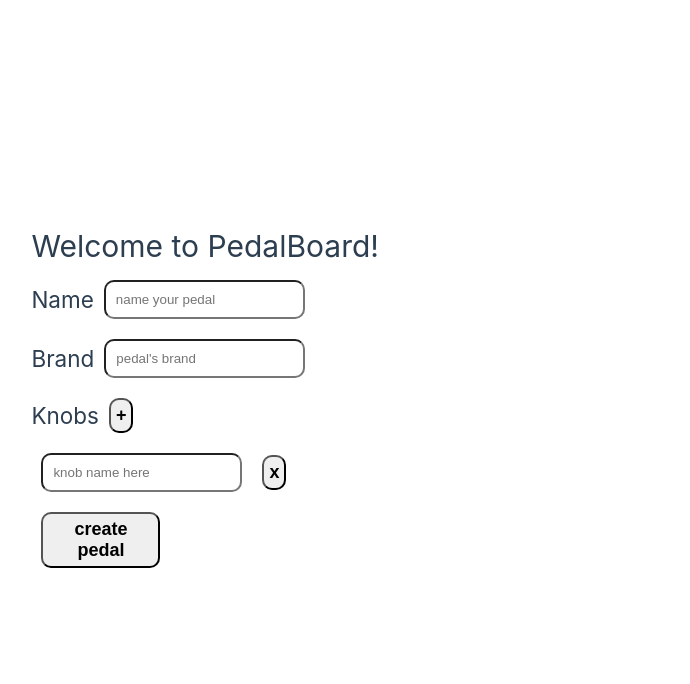
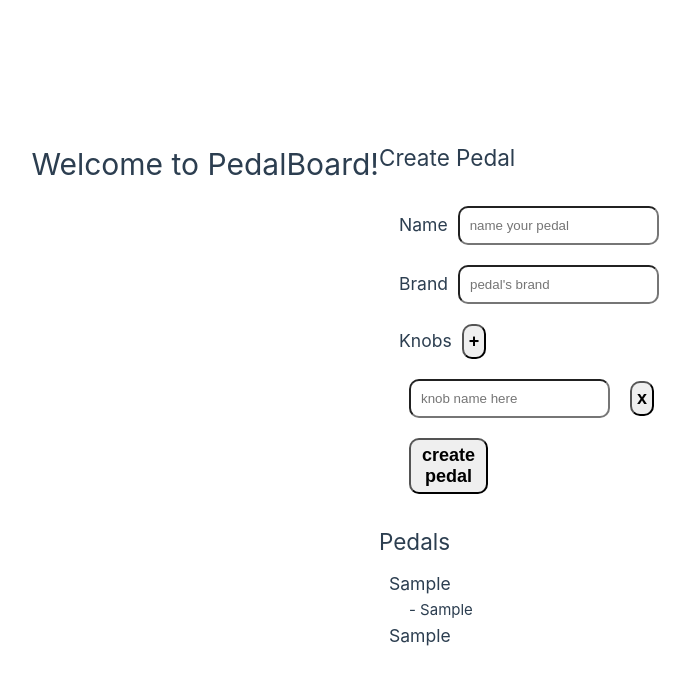
Before and after one commit to matheusberger/pb-front, a Vue app in the folder pedalboard-web/: page / in a window 1280 px wide. Both pictures are taken after typing "Sample", "Sample", "Sample" into the empty fields and a click on the button "create pedal". Shown: the top 684 px of the page, without its empty margins (261-951 px from the left). Built offline with nearby package versions, Linux system fonts and the light colour scheme.

Commit message:
showing create pedals names, brands and knobs

```diff
--- a/pedalboard-web/src/App.vue
+++ b/pedalboard-web/src/App.vue
@@ -3,13 +3,11 @@ import Home from './components/Home.vue'
 </script>
 
 <template>
-  <div>
-    <header>
-      <h1>Welcome to PedalBoard!</h1>
-    </header>
-    <div class="content">
-      <Home/>
-    </div>
+  <header>
+    <h1>Welcome to PedalBoard!</h1>
+  </header>
+  <div class="content">
+    <Home/>
   </div>
 </template>
 
--- a/pedalboard-web/src/components/Home.vue
+++ b/pedalboard-web/src/components/Home.vue
@@ -1,8 +1,9 @@
 <script setup lang="ts">
-import { ref, reactive } from 'vue'
+import { ref } from 'vue'
 import type { Ref } from 'vue'
 import { type Pedal } from '../models/pedal'
 import { type Knob } from '../models/knob'
+import  PedalList from './PedalList.vue'
 
 const pedals: Ref<Pedal[]> = ref([])
 
@@ -34,17 +35,19 @@ const removeKnob = (knob: Knob) => {
 </script>
 
 <template>
-  <form @submit.prevent="addPedal">
+  <div>
+    <h2>Create Pedal</h2>
+    <form @submit.prevent="addPedal">
     <div class="singleInput">
-        <h2>Name</h2>
+        <h3>Name</h3>
         <input v-model="pedalName" placeholder="name your pedal">
     </div>
     <div class="singleInput">
-        <h2>Brand</h2>
+        <h3>Brand</h3>
         <input v-model="pedalBrand" placeholder="pedal's brand">
     </div>
     <div class="singleInput">
-        <h2>Knobs</h2>
+        <h3>Knobs</h3>
         <button @click="addKnob" type="button">+</button>
     </div>
     <div class="singleInput" v-for="knob in pedalKnobs" :key="knob.id">
@@ -53,6 +56,8 @@ const removeKnob = (knob: Knob) => {
     </div>
     <button>create pedal</button>
   </form>
+  </div>
+  <PedalList :pedals="pedals"/>
 </template>
 
 <style>
@@ -60,6 +65,7 @@ form {
     display: flex;
     flex-direction: column;
     width: 40%;
+    padding: 20px;
 }
 
 .singleInput {
--- /dev/null
+++ b/pedalboard-web/src/components/PedalList.vue
@@ -0,0 +1,44 @@
+<script setup lang="ts">
+import { ref } from 'vue'
+import type { Prop, Ref } from 'vue'
+import { type Pedal } from '../models/pedal'
+import { type Knob } from '../models/knob'
+
+interface Props {
+    pedals: Pedal[]
+}
+
+const props = defineProps<Props>()
+
+</script>
+
+<template>
+  <h2>Pedals</h2>
+  <li v-for="pedal in pedals">
+    <div class="pedal">
+      <h3>{{ pedal.name }}</h3>
+      <li class="knobs" v-for="knob in pedal.knobs">
+        - {{ knob.name }}
+      </li>
+      <h3>{{ pedal.brand }}</h3>
+    </div>
+  </li>
+</template>
+
+<style>
+li {
+    list-style-type: none;
+}
+
+.pedal {
+    display: flex;
+    flex-direction: column;
+    padding: 10px;
+}
+
+.knobs {
+    display: flex;
+    flex-direction: row;
+    padding-left: 20px;
+}
+</style>
```
